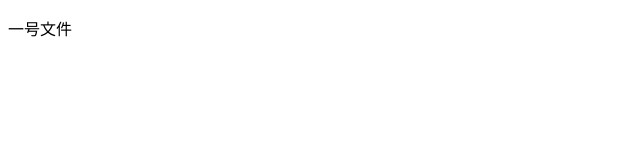
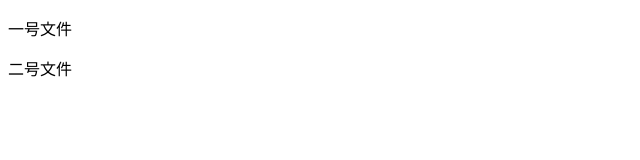
Before and after one commit to togoworld/--50-02, a plain HTML site: page index.html in a window 1280 px wide. Shown: the full height of the page, 0-640 px from the left. Drawn offline with Linux system fonts and the light colour scheme.

Commit message:
二号文件

```diff
--- a/index.html
+++ b/index.html
@@ -7,5 +7,6 @@
 </head>
 <body>
     <p>一号文件</p>
+    <div>二号文件</div>
 </body>
 </html>
```
